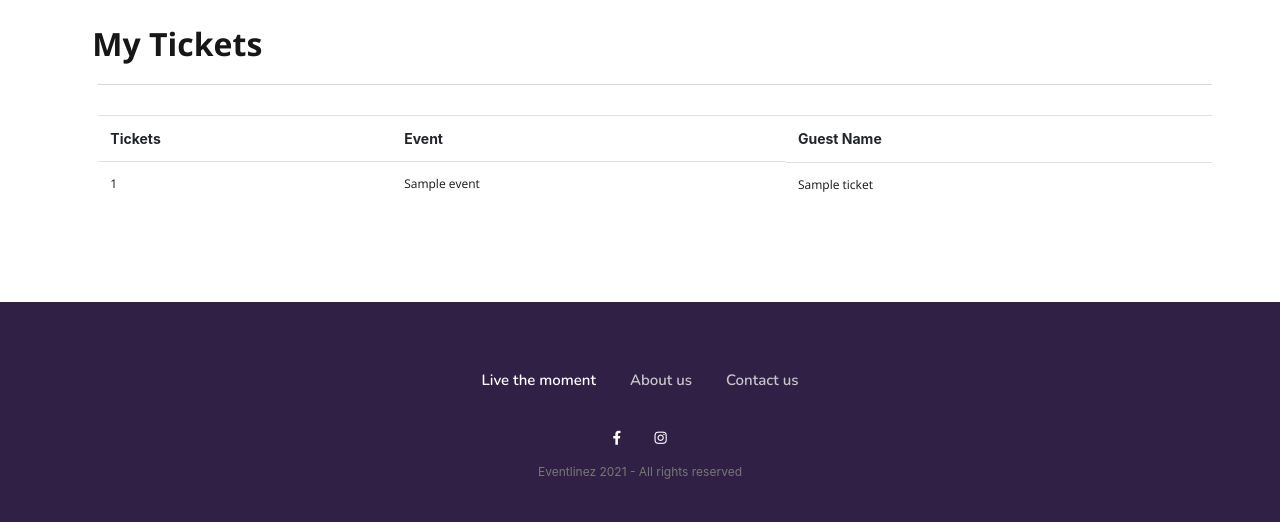
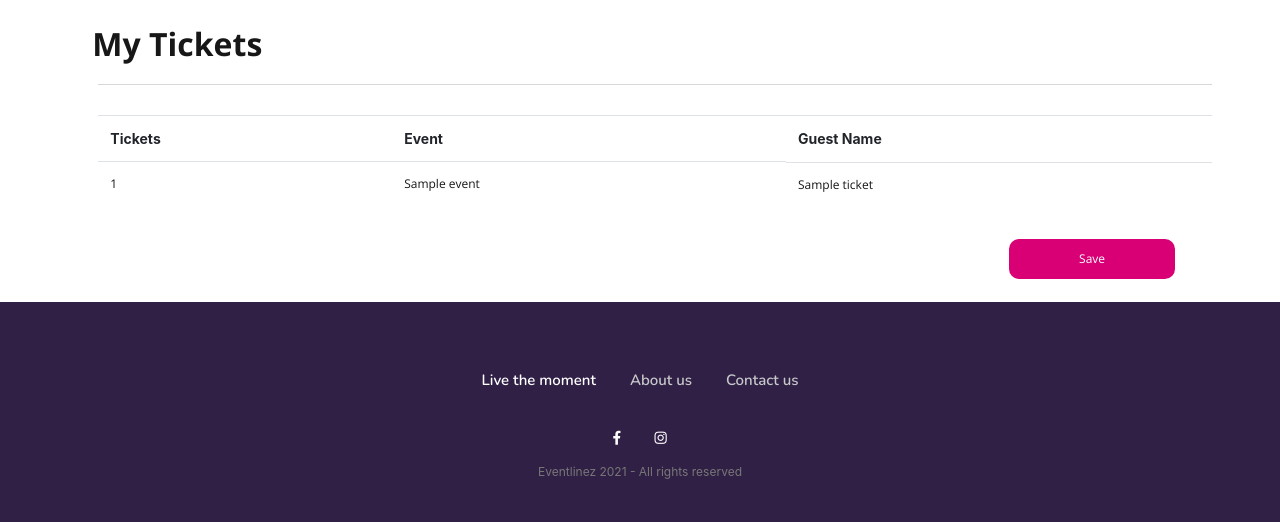
Before and after one commit to rtexerinha/eventlinez, a Django app: page /order/ticket/ in a window 1280 px wide. Shown: the part 357-879 px from the top of the page. Run offline with Django 3.2, Linux system fonts and the light colour scheme; a user stored in the database is signed in; tables that the repository leaves empty hold one stand-in row (values such as "Sample post"); parts of the project's set-up code (start-up, migrations or seed data) failed here and were passed over; some libraries are stand-ins or nearby versions.

Commit message:
Botao save as views relacionada a alteração de convidado

```diff
--- a/order/templates/ticket/ticket_customer.html
+++ b/order/templates/ticket/ticket_customer.html
@@ -67,6 +67,16 @@
                     </table>
 
         </section>
+
+    <div class="col-lg-12 mb-5" style="display: flex;padding-right: 90px;">
+        <div class="col-lg-10"></div>
+        <div class="col-lg-2 col-12">
+                    <a class="button-tickets text-default"
+                       href="{% url 'shop:index' %}"
+                       style="border: #D90075" type="button">Save</a>
+        </div>
+    </div>
+
 	</main>
 
 {% endblock %}
--- a/static/css/styles.css
+++ b/static/css/styles.css
@@ -1669,6 +1669,22 @@ div.content-right-signin {
     color: #171717;
 }
 
+.button-tickets{
+    width: 100%;
+    height: 40px;
+    background: #D90075;
+    border-radius: 10px;
+    color: #FFFFFF;
+    justify-content: center;
+
+}
+
+.button-tickets:hover {
+    background: rgba(217, 0, 117, 0.8);
+    text-decoration: none;
+     color: #FFFFFF;
+}
+
 .text-tertiary-default{
     font-weight: bold;
     font-size: 1rem;
```
Also changed, not shown: order/templates/thanks.html (+10 -0 lines).
